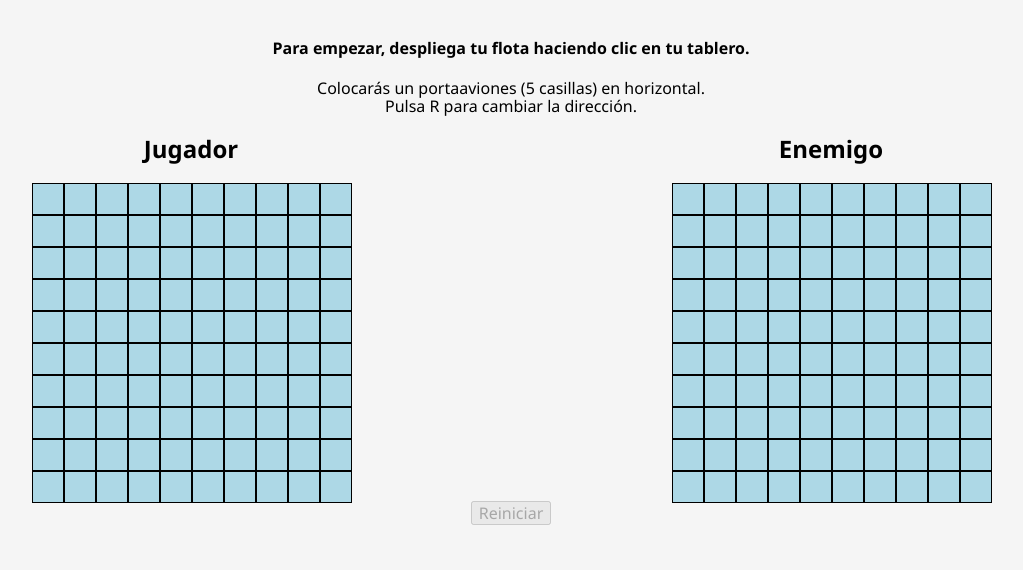
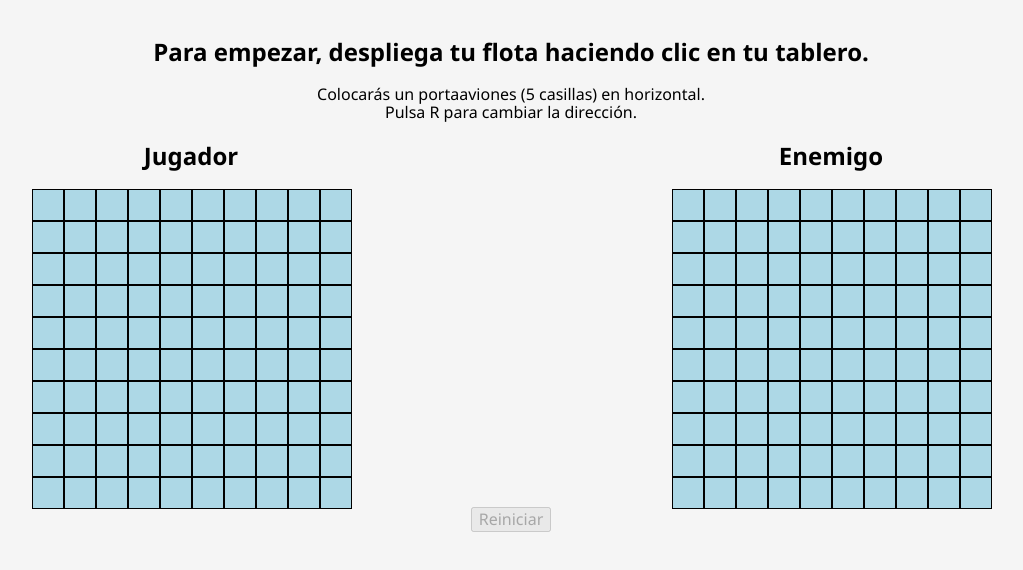
Before and after one commit to pedromorenovillar/battleship, a website with bundled scripts: page public/index.html in a window 1280 px wide. Shown: the part 62-632 px from the top of the page, without its empty margins (129-1152 px from the left). Built offline with nearby package versions, Linux system fonts and the light colour scheme.

Commit message:
feat(ui): include landmark and heading hierarchy for accessibility

```diff
--- a/public/index.html
+++ b/public/index.html
@@ -8,6 +8,8 @@
     <title>Hundir la flota</title>
   </head>
   <body>
+    <main>
+
       <h1>Hundir la flota</h1>
       <div id="info-msg"></div>
       <div class="gameboards">
@@ -24,5 +26,6 @@
         <button type="button" id="reset-btn">Reiniciar</button>
       </div>
       <script type="module" src="./index.js"></script>
+    </main>
     </body>
 </html>
--- a/public/index.js
+++ b/public/index.js
@@ -151,7 +151,7 @@ function placeShips(e) {
 }
 
 function renderInitialInfo() {
-  const infoHeader = document.createElement("h4");
+  const infoHeader = document.createElement("h2");
   infoHeader.textContent = `Para empezar, despliega tu flota haciendo clic en tu tablero.`;
   infoMsg.appendChild(infoHeader);
   const directionInfo = document.createElement("div");
```
Lines whose indentation alone changed are shown as unchanged.
